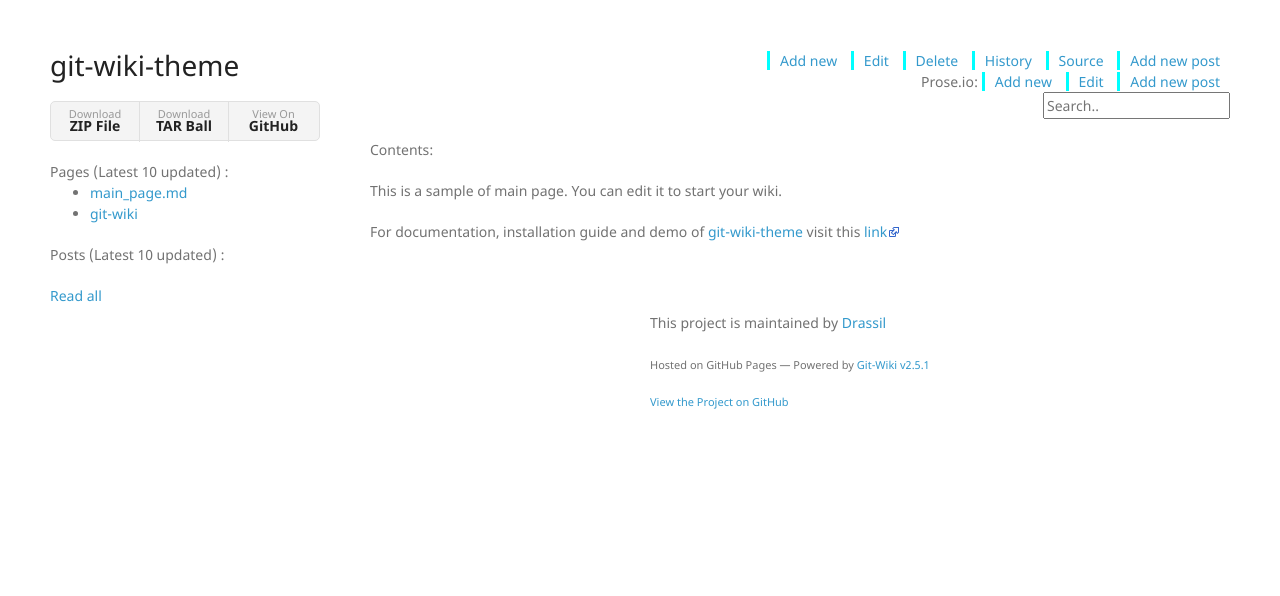
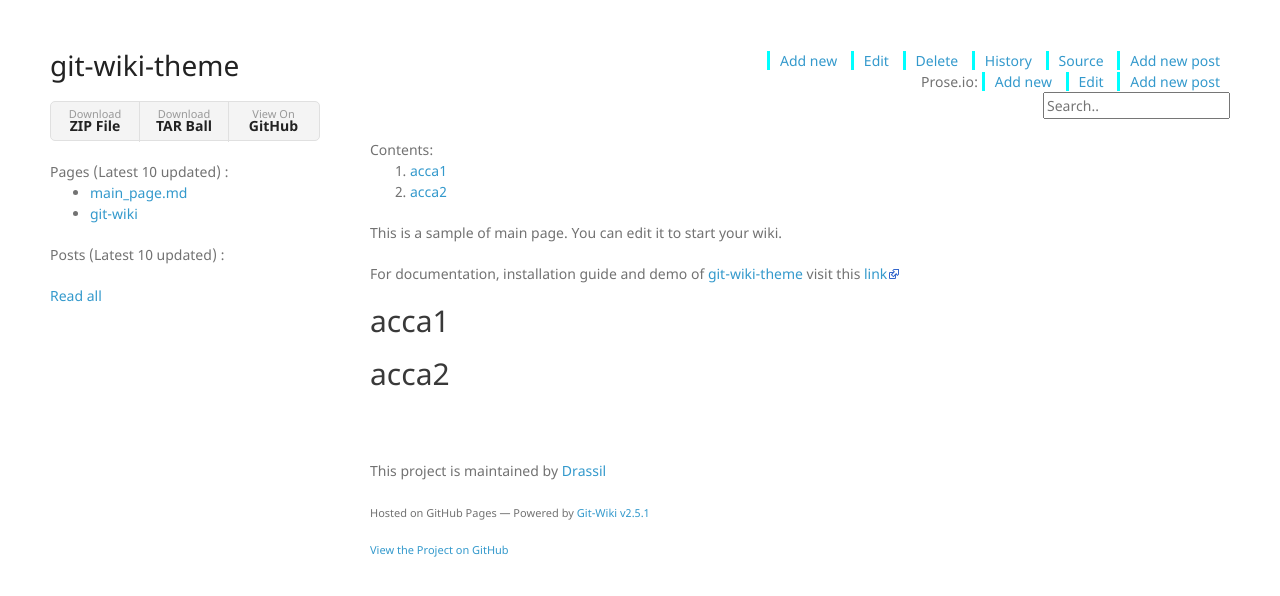
Before and after one commit to Drassil/git-wiki-theme, a Jekyll site: the page built from wiki/main_page.md, in a window 1280 px wide. Shown: the top 596 px of the page. Built offline with Jekyll 4.4.1, drawn with Linux system fonts in a browser that asks for light colours; nearby versions of some CDN libraries; some of the changed lines change nothing that is shown.

Commit message:
Improved TOC
Added title and minHeaders parameters

```diff
--- a/_includes/git-wiki/components/toc/toc-lib.html
+++ b/_includes/git-wiki/components/toc/toc-lib.html
@@ -12,15 +12,17 @@
             * html         (string) - the HTML of compiled markdown generated by kramdown in Jekyll
 
         Optional Parameters:
-            * sanitize     (bool)   : false  - when set to true, the headers will be stripped of any HTML in the TOC
-            * class        (string) :   ''   - a CSS class assigned to the TOC
-            * id           (string) :   ''   - an ID to assigned to the TOC
-            * h_min        (int)    :   1    - the minimum TOC header level to use; any header lower than this value will be ignored
-            * h_max        (int)    :   6    - the maximum TOC header level to use; any header greater than this value will be ignored
-            * ordered      (bool)   : false  - when set to true, an ordered list will be outputted instead of an unordered list
-            * item_class   (string) :   ''   - add custom class(es) for each list item; has support for '%level%' placeholder, which is the current heading level
-            * baseurl      (string) :   ''   - add a base url to the TOC links for when your TOC is on another page than the actual content
-            * anchor_class (string) :   ''   - add custom class(es) for each anchor element
+            * title        (string) : Contents:  - title for the TOC
+            * minHeaders   (int)    : 1          - minimum number of headers required to show the TOC
+            * sanitize     (bool)   : false      - when set to true, the headers will be stripped of any HTML in the TOC
+            * class        (string) :   ''       - a CSS class assigned to the TOC
+            * id           (string) :   ''       - an ID to assigned to the TOC
+            * h_min        (int)    :   1        - the minimum TOC header level to use; any header lower than this value will be ignored
+            * h_max        (int)    :   6        - the maximum TOC header level to use; any header greater than this value will be ignored
+            * ordered      (bool)   : false      - when set to true, an ordered list will be outputted instead of an unordered list
+            * item_class   (string) :   ''       - add custom class(es) for each list item; has support for '%level%' placeholder, which is the current heading level
+            * baseurl      (string) :   ''       - add a base url to the TOC links for when your TOC is on another page than the actual content
+            * anchor_class (string) :   ''       - add custom class(es) for each anchor element
 
         Output:
             An ordered or unordered list representing the table of contents of a markdown block. This snippet will only
@@ -28,6 +30,8 @@
     {% endcomment %}
 
     {% capture my_toc %}{% endcapture %}
+    {% assign title = include.title | default: "Contents:" %}
+    {% assign minHeaders = include.minHeaders | default: 1 %}
     {% assign orderedList = include.ordered | default: false %}
     {% assign minHeader = include.h_min | default: 1 %}
     {% assign maxHeader = include.h_max | default: 6 %}
@@ -35,6 +39,8 @@
     {% assign firstHeader = true %}
 
     {% capture listModifier %}{% if orderedList %}1.{% else %}-{% endif %}{% endcapture %}
+
+    {% assign hCount = 0 %}
 
     {% for node in nodes %}
         {% if node == "" %}
@@ -79,6 +85,8 @@
             {% capture listItemClass %}{:.{{ include.item_class | replace: '%level%', headerLevel }}}{% endcapture %}
         {% endif %}
 
+        {% assign hCount = hCount | plus: 1 %}
+
         {% capture heading_body %}{% if include.sanitize %}{{ header | strip_html }}{% else %}{{ header }}{% endif %}{% endcapture %}
         {% capture my_toc %}{{ my_toc }}
 {{ space }}{{ listModifier }} {{ listItemClass }} [{{ heading_body | replace: "|", "\|" }}]({% if include.baseurl %}{{ include.baseurl }}{% endif %}#{{ html_id }}){% if include.anchor_class %}{:.{{ include.anchor_class }}}{% endif %}{% endcapture %}
@@ -93,4 +101,9 @@
         {% capture my_toc %}{: #{{ include.id }}}
 {{ my_toc | lstrip }}{% endcapture %}
     {% endif %}
-{% endcapture %}{% assign tocWorkspace = '' %}{{ my_toc | markdownify | strip }}
+{% endcapture %}{% assign tocWorkspace = '' %}
+
+{% if hCount >= minHeaders %}
+    {{ title }}
+    {{ my_toc | markdownify | strip }}
+{% endif %}
--- a/_includes/git-wiki/components/toc/toc.html
+++ b/_includes/git-wiki/components/toc/toc.html
@@ -2,10 +2,7 @@
 {% include {{ site.inc_before_toc }} %}
 {% endif %}
 
-<div>
-    <p>Contents:</p>
-    {% include git-wiki/components/toc/toc-lib.html html=content sanitize=true class="inline_toc" id="git-wiki-toc" h_min=1 h_max=3 ordered=1 %}
-</div>
+{% include git-wiki/components/toc/toc-lib.html title="Contents:" minHeaders=1 html=content sanitize=true class="inline_toc" id="git-wiki-toc" h_min=1 h_max=3 ordered=1 %}
 
 {% if site.inc_after_toc %}
 {% include {{ site.inc_after_toc }} %}
--- a/wiki/main_page.md
+++ b/wiki/main_page.md
@@ -5,3 +5,7 @@
 This is a sample of main page. You can edit it to start your wiki.
 
 For documentation, installation guide and demo of [git-wiki-theme](git-wiki-theme) visit this [link](http://drassil.github.io/git-wiki/)
+
+## acca1
+
+## acca2
```
